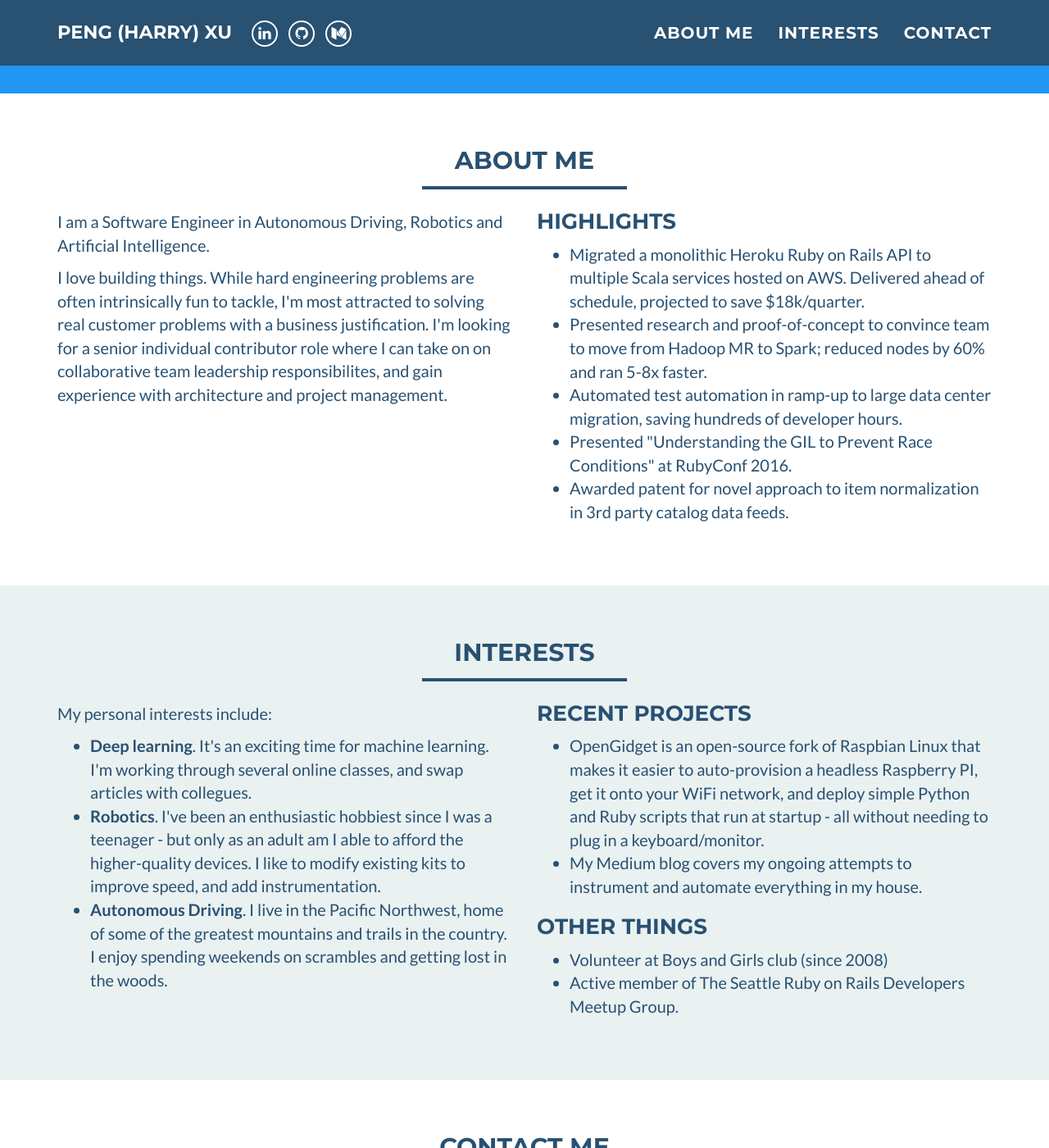
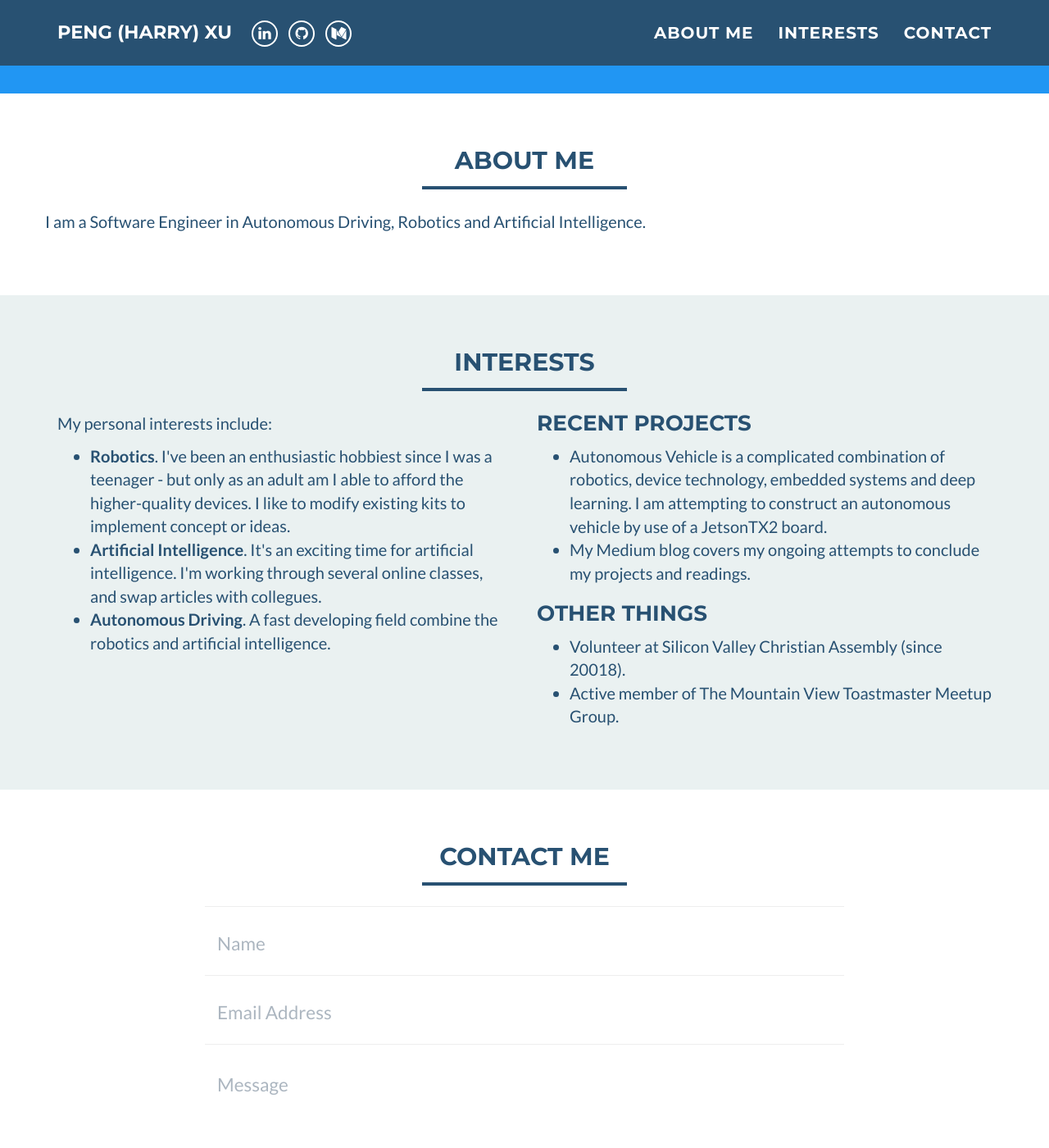
Before and after one commit to BusAI-Self-Driving-Car/xpharry.github.io, a Jekyll site: the page built from index.html, in a window 1280 px wide and 1400 px high, scrolled down 467 px. Shown: the whole window at 82% size. Built offline with Jekyll 4.4.1, drawn with Linux system fonts in a browser that asks for light colours.

Commit message:
refactor: clear unrelated

```diff
--- a/_config.yml
+++ b/_config.yml
@@ -25,7 +25,7 @@ bing_verify:
 # Color settings (hex-codes without the leading hash-tag)
 color:
   primary: 2196F3
-  primary-rgb: "33, 150, 243"
+  primary-rgb: "33, 180, 243"
   secondary: 285172
   secondary-dark: 29455b
   section-tout: eaf1f1
--- a/_includes/about_me.html
+++ b/_includes/about_me.html
@@ -7,40 +7,9 @@
         </div>
         </div>
     <div class="row">
-	    <div class="col-sm-6">
         <p>
             I am a Software Engineer in Autonomous Driving, Robotics and Artificial Intelligence.
         </p>
-            <p>
-            I love building things.
-            While hard engineering problems are often intrinsically fun to tackle,
-            I'm most attracted to solving real customer problems with a business justification.
-            I'm looking for a senior individual contributor role where I can take on on collaborative
-            team leadership responsibilites, and gain experience with
-            architecture and project management.
-            </p>
-        </div>
-	    <div class="col-sm-6">
-		    <h3 style="margin-top:0;">Highlights</h3>
-		    <ul>
-    			<li>
-                Migrated a monolithic Heroku Ruby on Rails API to multiple Scala
-                services hosted on AWS. Delivered ahead of schedule, projected to save $18k/quarter.
-    			</li>
-                <li>
-                Presented research and proof-of-concept to convince team to move from Hadoop MR to Spark; reduced nodes by 60% and ran 5-8x faster.
-                </li>
-                <li>
-                Automated test automation in ramp-up to large data center migration, saving hundreds of developer hours.
-    			</li>
-                <li>
-                Presented "Understanding the GIL to Prevent Race Conditions" at RubyConf 2016.
-    			</li>
-    			<li>
-                Awarded patent for novel approach to item normalization in 3rd party catalog data feeds.
-    			</li>
-		    </ul>
-	    </div>
     </div>
     </div>
 </section>
--- a/_includes/interests.html
+++ b/_includes/interests.html
@@ -13,15 +13,14 @@
         	</p>
 			<ul>
                 <li>
-				 <b>Deep learning</b>. It's an exciting time for machine learning. I'm working through several online classes, and swap articles with collegues.
+                    <b>Robotics</b>. I've been an enthusiastic hobbiest since I was a teenager - but only as an adult am I able to afford the higher-quality
+                                     devices. I like to modify existing kits to implement concept or ideas.
                 </li>
                 <li>
-				  <b>Robotics</b>. I've been an enthusiastic hobbiest since I was a teenager - but only as an adult am I able to afford the higher-quality
-				                   devices. I like to modify existing kits to improve speed, and add instrumentation.
+                    <b>Artificial Intelligence</b>. It's an exciting time for artificial intelligence. I'm working through several online classes, and swap articles with collegues.
                 </li>
                 <li>
-				  <b>Autonomous Driving</b>. I live in the Pacific Northwest, home of some of the greatest mountains and trails in the country. I enjoy spending weekends
-                                             on scrambles and getting lost in the woods.
+                    <b>Autonomous Driving</b>. A fast developing field combine the robotics and artificial intelligence.
                 </li>
 			</ul>
 		</div>
@@ -29,20 +28,20 @@
             <h3 style="margin-top:0">Recent Projects</h3>
                 <ul>
                     <li>
-          		OpenGidget is an open-source fork of Raspbian Linux that makes it easier to auto-provision a headless Raspberry PI,
-          		get it onto your WiFi network, and deploy simple Python and Ruby scripts that run at startup - all without needing to plug in a keyboard/monitor.
+                        Autonomous Vehicle is a complicated combination of robotics, device technology, embedded systems and deep learning. I am attempting to
+                        construct an autonomous vehicle by use of a JetsonTX2 board.
                     </li>
                     <li>
-          		My Medium blog covers my ongoing attempts to instrument and automate everything in my house.
+                        My Medium blog covers my ongoing attempts to conclude my projects and readings.
                     </li>
                     </ul>
                     <h3>Other Things</h3>
                     <ul>
                     <li>
-           		Volunteer at Boys and Girls club (since 2008)
+                        Volunteer at Silicon Valley Christian Assembly (since 20018).
                     </li>
                     <li>
-				Active member of The Seattle Ruby on Rails Developers Meetup Group.
+                        Active member of The Mountain View Toastmaster Meetup Group.
                     </li>
                 </ul>
             </div>
```
Also changed, not shown: README.md. Lines whose indentation alone changed are shown as unchanged.
